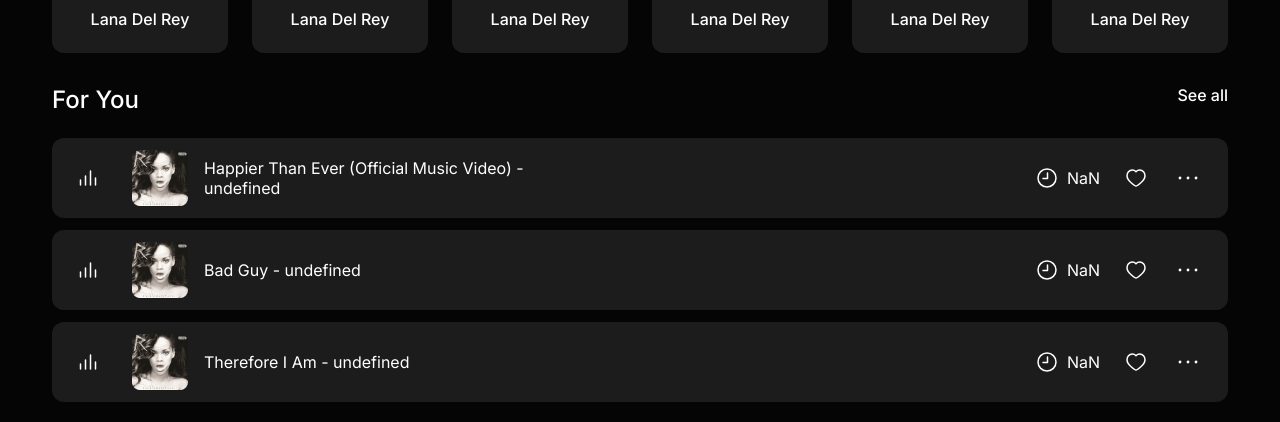
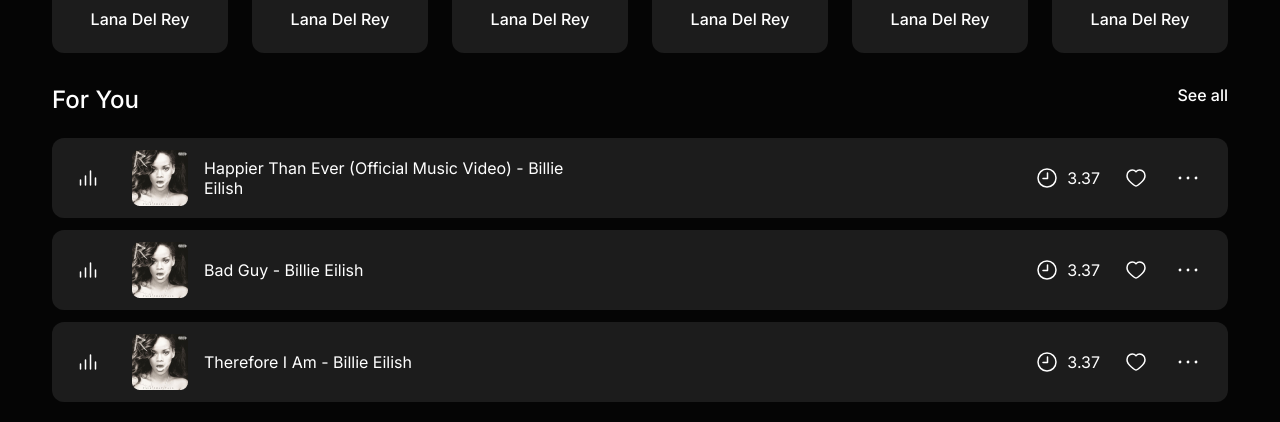
Before and after one commit to nikushabitskinashvili/muse, a Next.js app: page / in a window 1280 px wide. Shown: the part 867-1289 px from the top of the page. Built offline with nearby package versions, Linux system fonts and the light colour scheme.

Commit message:
feat: fix aws error

```diff
--- a/app/components/forYouComp/forYouComp.tsx
+++ b/app/components/forYouComp/forYouComp.tsx
@@ -1,6 +1,5 @@
 'use client'
 import styles from './forYouComp.module.scss'
-// import styles from "@/app/(authorised)/foryou/foryou.module.scss";
 import {PlaylistItem} from "@/app/components/PlaylistItem/PlaylistItem";
 import {useState} from "react";
 import Link from "next/link";
@@ -99,8 +98,8 @@ export const ForYouComp = () => {
                         key={album.id}
                         title={album.title}
                         image={album.image}
-                        price={album.price}
-                        category={album.category}
+                        duration={album.price}
+                        name={album.category}
                         icon={'dots'}/>
                 ))}
             </div>
```
